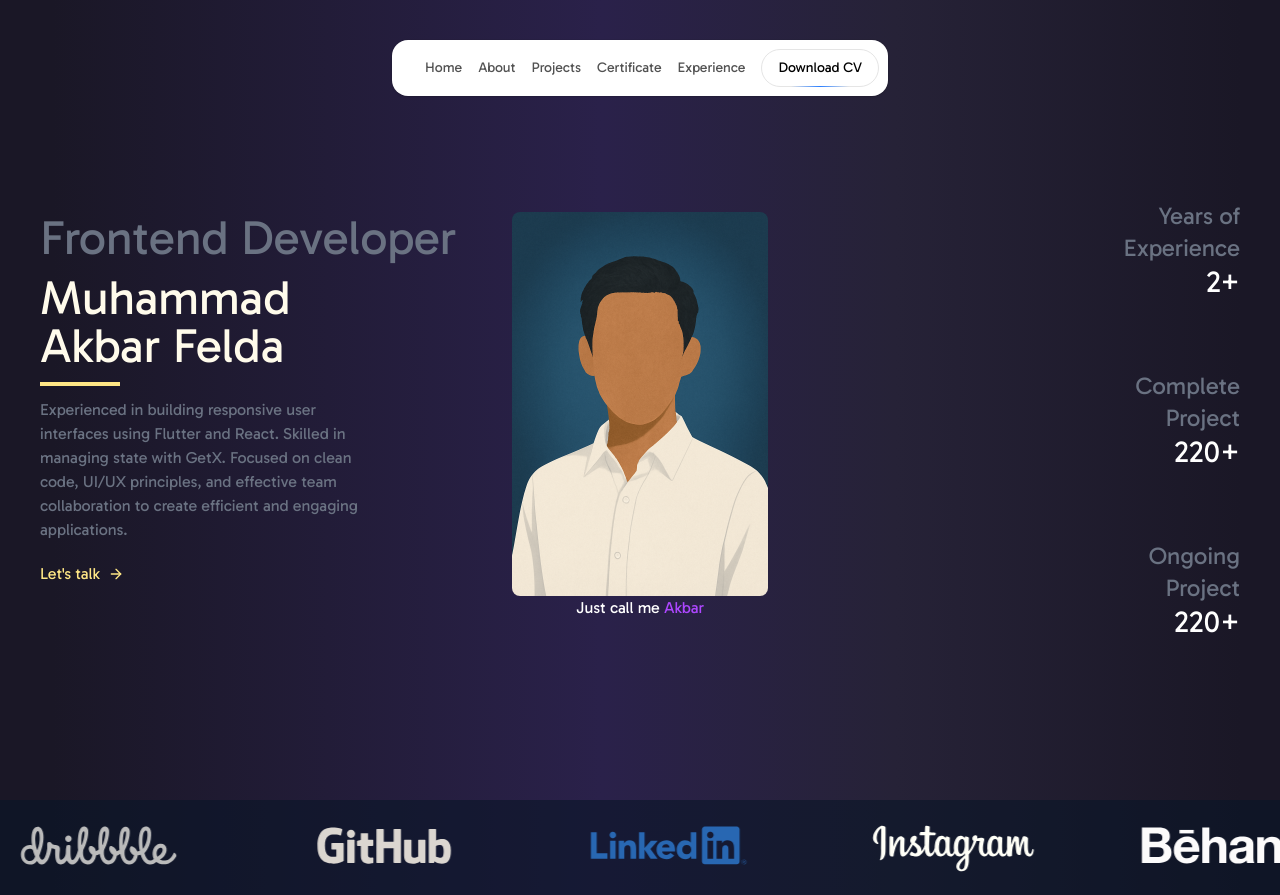
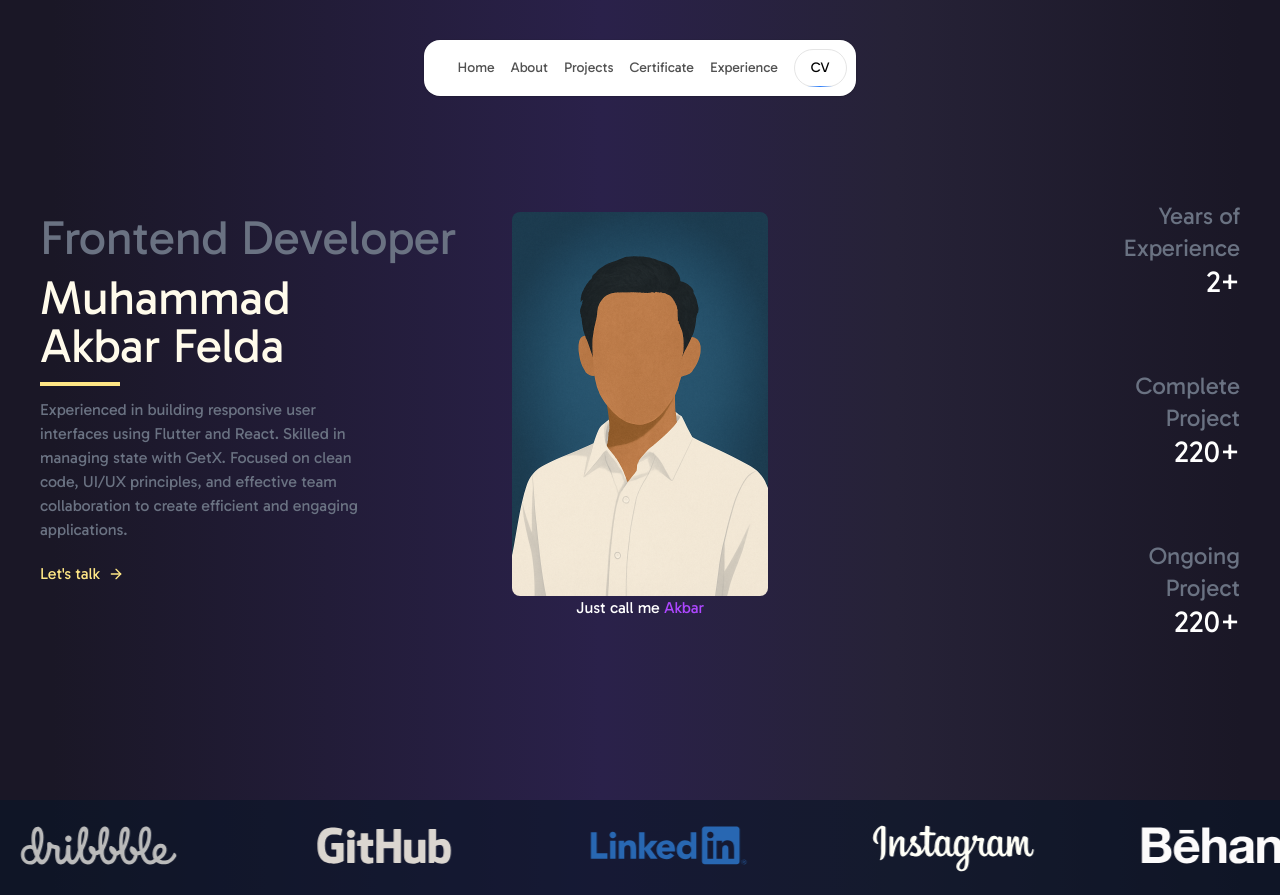
Before and after one commit to AkbarFelda/portofolio-v1, a Next.js app: page / in a window 1280 px wide. Shown: the top 895 px of the page. Built offline with nearby package versions, Linux system fonts and the light colour scheme.

Commit message:
fix: fixing button cv

```diff
--- a/src/app/components/ui/Navbar.tsx
+++ b/src/app/components/ui/Navbar.tsx
@@ -64,7 +64,7 @@ export const FloatingNav = ({
           </a>
         ))}
         <button className="border text-sm font-medium relative border-neutral-200 dark:border-white/[0.2] text-black dark:text-white px-4 py-2 rounded-full">
-          <span>Download CV</span>
+          <span>CV</span>
           <span className="absolute inset-x-0 w-1/2 mx-auto -bottom-px bg-gradient-to-r from-transparent via-blue-500 to-transparent h-px" />
         </button>
       </motion.div>
```
